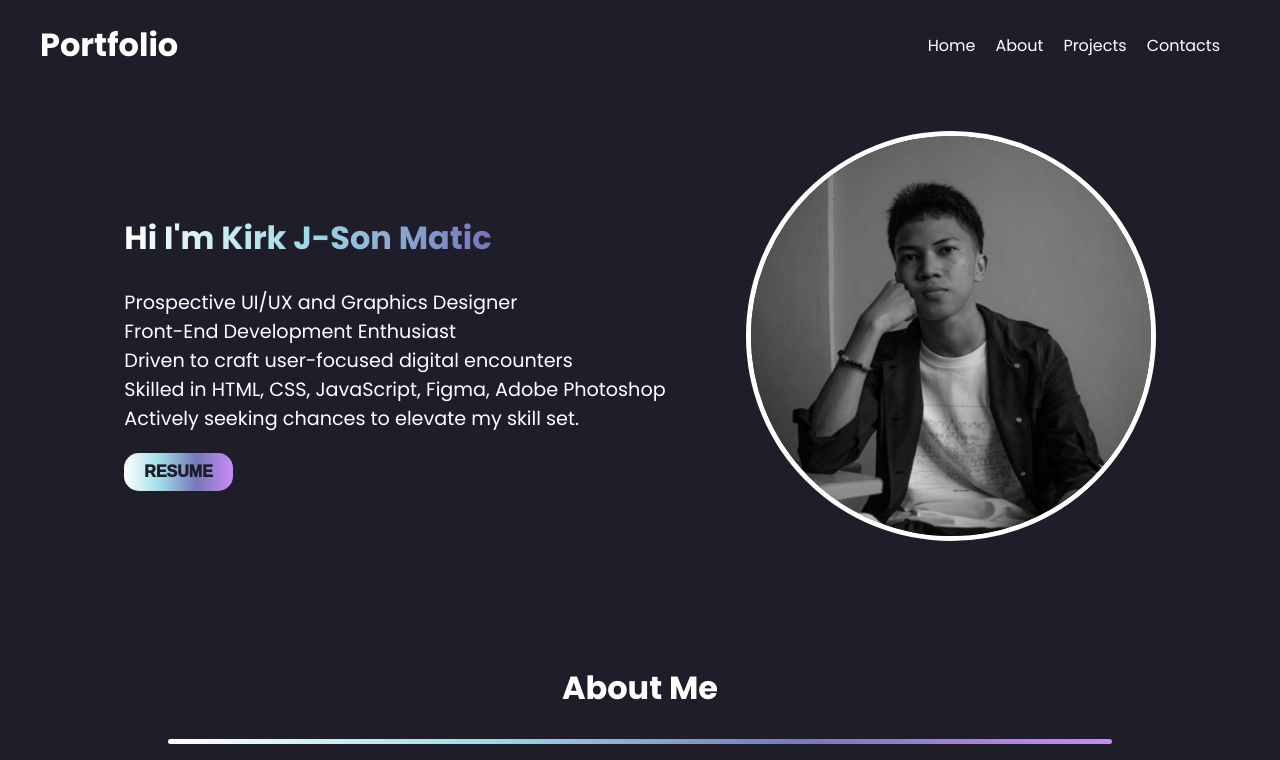
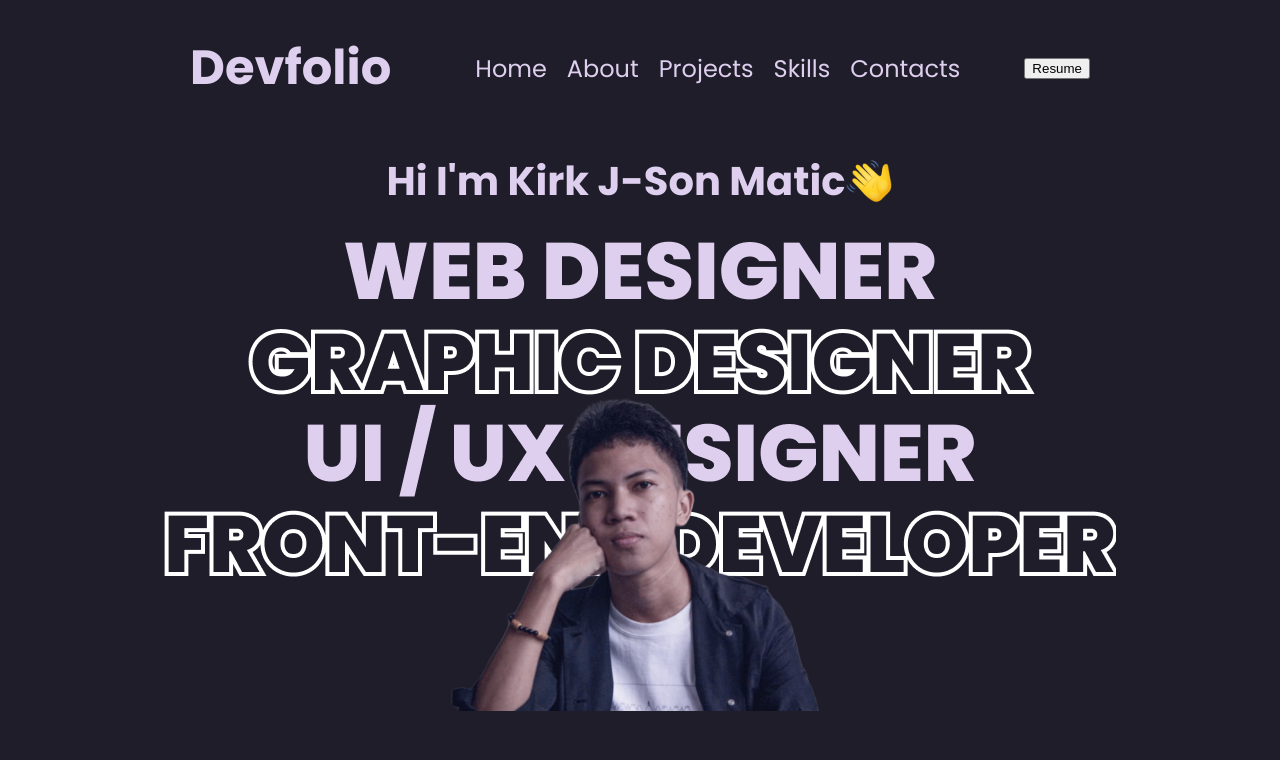
Before and after one commit to kirkmatic/portfolio-repo, a plain HTML site: page index.html in a window 1280 px wide. Shown: the top 760 px of the page. Drawn offline with Linux system fonts and the light colour scheme.

Commit message:
edited index,style added photos

```diff
--- a/index.html
+++ b/index.html
@@ -13,32 +13,29 @@
     <header>
         <div class="header-container">
             <div class="header-logo">
-                <h1>Portfolio</h1>
+                <h1>Devfolio</h1>
             </div>
             <div>
                 <ul class="header-links">
                     <li><a href="#">Home</a></li>
                     <li><a href="#about">About</a></li>
                     <li><a href="#project">Projects</a></li>
+                    <li><a href="">Skills</a></li>
                     <li><a href="">Contacts</a></li>
                 </ul>
             </div>
+                <button>Resume</button>
         </div>
     </header>
     <!--Home-->
     <section id="home">
         <div class="home-container">
             <div class="home-content">
-                <h1>Hi I'm Kirk J-Son Matic</h1>
-                <p>Prospective UI/UX and Graphics Designer <br>
-                    Front-End Development Enthusiast <br>
-                    Driven to craft user-focused digital encounters <br>
-                    Skilled in HTML, CSS, JavaScript, Figma, Adobe Photoshop <br>
-                    Actively seeking chances to elevate my skill set.</p>
-                <button>RESUME</button>
-            </div>
-            <div>
-                <img src="./images/home-pic.jpg" alt="cute pic">
+                <div class="home-header">
+                    <h1>Hi I'm Kirk J-Son Matic</h1>
+                    <img src="./images/Waving Hand Emoji.png">
+                </div>
+                <img src="./images/Home-BG.png" id ="home-bg">
             </div>
         </div>
     </section>
--- a/style.css
+++ b/style.css
@@ -1,6 +1,8 @@
 body{
     font-family: 'Poppins', sans-serif;
     margin: 0;
+    padding-left: 190px;
+    padding-right: 190px;
     background-color: #1F1D2A;
     overflow-x: hidden;
 }
@@ -9,24 +11,26 @@
     color: #fff;
     top: 0;
     left: 0;
-    width: 100%;
+    height: 130px;
+    width: auto;
     z-index: 1000;
     position:sticky;
     background-color: #1F1D2A;
 }
 
 .header-container {
-    max-width: 1200px;
+    width: auto;
     margin: 0 auto;
     display: flex;
     justify-content: space-between;
     align-items: center;
     position:sticky;
+    gap: 204p;
 }
-
 .header-logo h1 {
-    font-size: 2em;
-    color: #fff;
+    font-size: 48px;
+    font-weight: bolder;
+    color: #DECFEE;
 }
 
 .header-links {
@@ -40,59 +44,41 @@
 
 .header-links a {
     text-decoration: none;
-    color: #fff;
-    font-size: 1em;
+    color: #DECFEE;
+    font-weight: semibold;
+    font-size: 24px;
 }
 
 /*Home*/
-.home-container{
+.home-container {
     margin: 0 auto;
     display: flex;
+    height: 560px;
     justify-content: center;
     align-items: center;
-    padding: 40px;
-    gap: 5rem;
 }
-.home-content h1{
-    font-size: 2em;
-    background: linear-gradient(to right, #FFFFFF,
-                    #9FDBE6, #7678BC, #CA8BF5);
-    -webkit-text-fill-color: transparent;
-    -webkit-background-clip: text;
+#home-bg{
+    margin-top: -87px;
 }
-.home-content p {
-    font-size: 1.2em;
-    color: #fff;
-    margin-bottom: 20px;
-    text-align: justify;
-}
-.home-content{
+.home-content {
+    display: flex;
+    flex-direction: column;
     justify-content: center;
     align-items: center;
+}
 
+.home-header {
+    display: flex;
+    justify-content: space-between;
+    align-items: center;
+    text-align: center;
+    padding: 8px;
 }
-.home-content button{
-    padding: 10px 20px;
-    background: linear-gradient(to right, #FFFFFF,
-    #9FDBE6, #7678BC, #CA8BF5);
-    color: #1F1D2A;
-    border: none;
-    border-radius: 15px;
-    font-weight: 1000;
-    font-size: 1em;
-    cursor: pointer;
-}
-.home-content button:hover{
-    background: #4e4c54;
-    color: #FFFFFF;
-}
-.home-container img{
-    height: 400px;
-    width: 400px;
-    border: 2px solid ;
-    border-radius: 50%;
-    filter: grayscale(100%);
-    border: #FFFFFF solid 5px;
+
+.home-header h1 {
+    font-size: 40px;
+    color: #DECFEE;
+    font-weight: bold;
 }
 /* About */
 
```
Also changed, not shown: images/Home-BG.png (added), images/Waving Hand Emoji.png (added).
